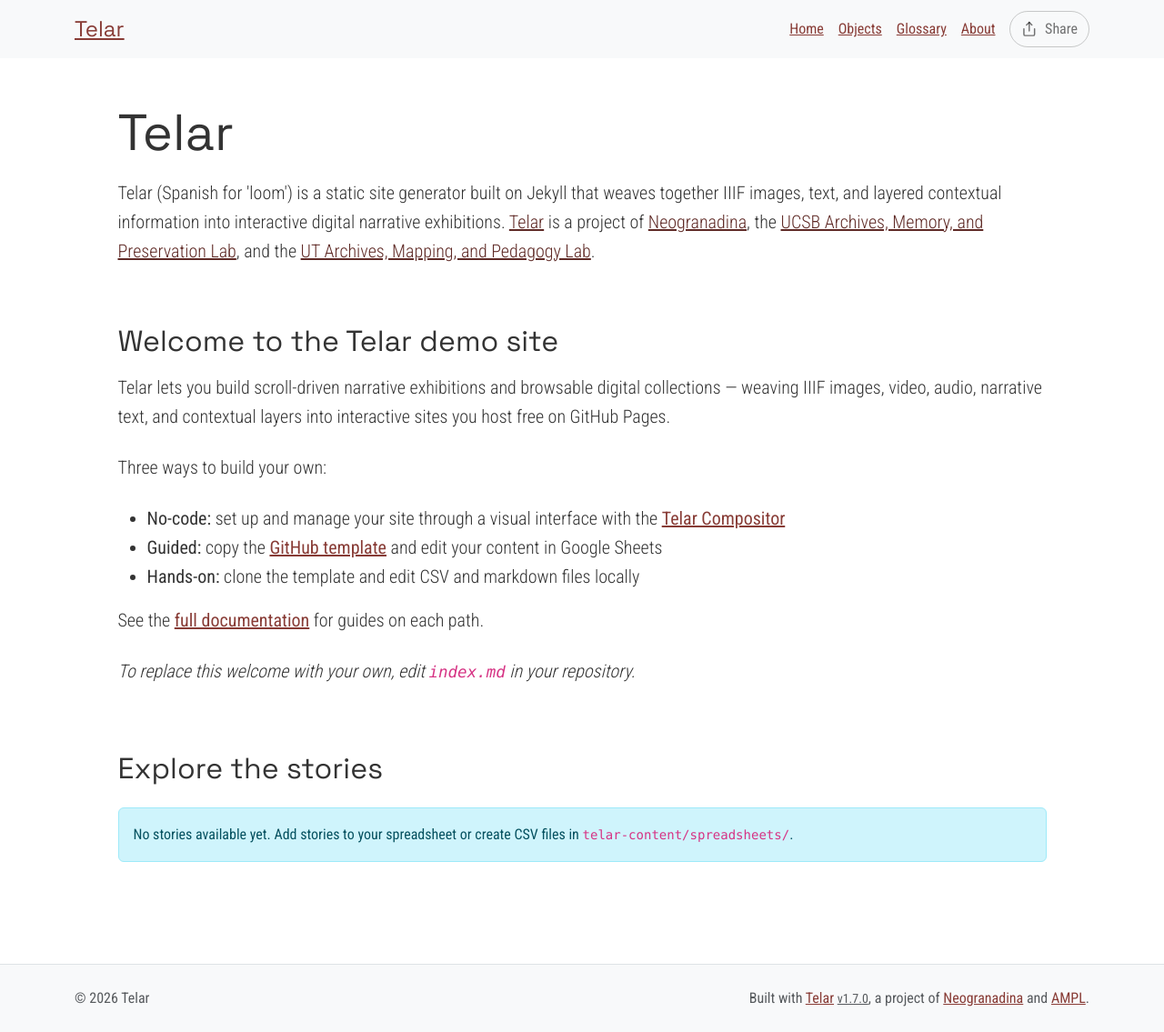
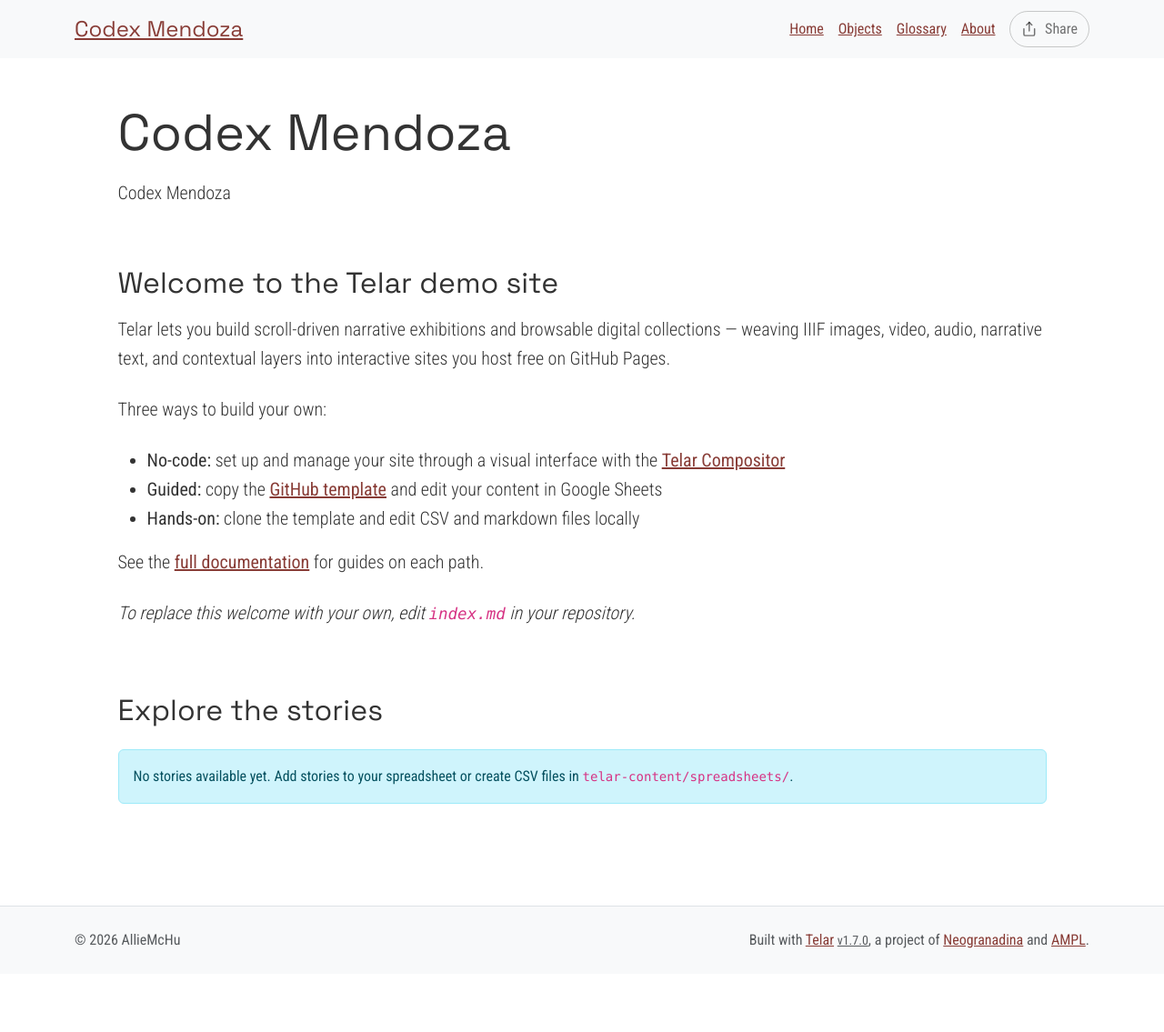
Before and after one commit to AllieMcHu/mchugh-codex-mendoza, a Jekyll site: the page built from index.md, in a window 1280 px wide. Shown: the whole page at 91% size. Built offline with Jekyll 4.4.1, drawn with Linux system fonts in a browser that asks for light colours; after the commit the page ends 1071 px from its top, so only the background shows below that.

Commit message:
Set up site configuration and starter content

```diff
--- a/_config.yml
+++ b/_config.yml
@@ -2,11 +2,11 @@
 # https://telar.org
 
 # Site Settings
-title: "Telar"
-description: "Telar (Spanish for 'loom') is a static site generator built on Jekyll that weaves together IIIF images, text, and layered contextual information into interactive digital narrative exhibitions. <a href='https://github.com/UCSB-AMPLab/telar'>Telar</a> is a project of <a href='https://neogranadina.org'>Neogranadina</a>, the <a href='https://ampl.clair.ucsb.edu/'>UCSB Archives, Memory, and Preservation Lab</a>, and the <a href='https://liberalarts.utexas.edu/history/'>UT Archives, Mapping, and Pedagogy Lab</a>."
-url: "https://ampl.clair.ucsb.edu"
-baseurl: "/telar"
-author: ""
+title: "Codex Mendoza"
+description: "Codex Mendoza"
+url: "https://alliemchu.github.io"
+baseurl: "/mchugh-codex-mendoza"
+author: "AllieMcHu"
 email: ""
 telar_theme: "trama" # Options: trama, paisajes, neogranadina, santa-barbara, austin, or custom
 logo: ""
@@ -18,7 +18,7 @@
   show_on_homepage: true # Set to false to hide stories section from homepage (stories still accessible via direct URL)
   show_story_steps: true # Set to false to hide "Step X" overlay in stories
   show_object_credits: true # Set to true to display object credits badge (bottom-left corner, dismissable)
-  include_demo_content: true # Fetch demo stories from content.telar.org. Switch this off to hide demo stories and their content.
+  include_demo_content: false # Fetch demo stories from content.telar.org. Switch this off to hide demo stories and their content.
 
 # Collection Interface Settings
 collection_interface:
@@ -45,7 +45,7 @@
 #    - If using GitHub Pages: GitHub Actions will automatically discover tab GIDs and fetch CSVs
 #    - If running locally: Run `python3 scripts/fetch_google_sheets.py` before building
 google_sheets:
-  enabled: true
+  enabled: false
   published_url: "https://docs.google.com/spreadsheets/d/e/2PACX-1vT9eeRoyQCr1j-1uDaWBm-rgZNXtn9A-mepL0I4dqDTx2-E_6gbVD-8x0DYDVhppiAzrFpd20_9cr3z/pubhtml"
 
 #
--- a/telar-content/spreadsheets/glossary.csv
+++ b/telar-content/spreadsheets/glossary.csv
@@ -2,6 +2,4 @@
 id_término,titulo,definición
 # Make it lower-case and avoid spaces.,# Please provide a title — this is required.,"Panel content: write text here, paste markdown, or the name of an .md file in /components/texts/glossary/ (the .md extension is required)"
 # Escríbelo en minúsculas y sin espacios.,# Incluye un título: este campo es obligatorio.,"Contenido del panel: escribe texto aquí, pega markdown, o indica un archivo archivo .md en /components/texts/glossary/ (la extensión .md es obligatoria)"
-telar,Telar,"Telar (Spanish for 'loom') is a minimal-computing framework that weaves together IIIF images, audio, video, and texts to create layered visual narratives for digital scholarship, public exhibitions, community storytelling, and classroom projects. Learn more at [Telar.org](https://telar.org)
-
-Telar es un marco de computación mínima que entreteje imágenes IIIF, audio, video y textos en narrativas visuales por capas para humanidades digitales, exposiciones públicas, narrativa comunitaria y proyectos en el salón de clase. Aprende más en [Telar.org](https://telar.org)"
+telar,Telar,"Telar (Spanish for 'loom') is a minimal-computing framework that weaves together IIIF images, audio, video, and texts to create layered visual narratives for digital scholarship, public exhibitions, community storytelling, and classroom projects. Learn more at [Telar.org](https://telar.org)"
--- a/telar-content/spreadsheets/plantilla_en_blanco.csv
+++ /dev/null
@@ -1,5 +0,0 @@
-paso,objeto,página,x,y,zoom,inicio_clip,fin_clip,bucle,texto_alt,pregunta,respuesta,boton_capa1,contenido_capa1,boton_capa2,contenido_capa2
-#,id_objeto de la pestaña objetos / objects,para objetos con múltiples páginas,Posición horizontal 0-1 (0.5 = centro),Posición vertical 0-1 (0.5 = centro),1.0 = imagen completa,"Tiempo de inicio para clips de video/audio, ej. ""1:30"" (m:ss) o ""90"" (segundos)",Tiempo de fin para clips de video/audio,sí para repetir el clip (loop),"Describe lo que se ve en esta vista ampliada para lectores de pantalla. Si se deja vacío, se usa la descripción de imagen del objeto.",Encabezado para este paso,Texto breve de 1-2 oraciones,"Texto opcional del botón (predeterminado: ""Saber más"")","Contenido del panel: escribe texto aquí, pega markdown, o indica ruta a archivo .md (ej. tu-historia/archivo.md)","Texto opcional del segundo botón (predeterminado: ""Profundizar más"")","Segundo panel: escribe texto aquí, pega markdown, o indica ruta a archivo .md"
-1,telar-placeholder,,,,,,,,,pregunta,respuesta,,,,
-2,telar-placeholder,,,,,,,,,pregunta,respuesta,,,,
-3,telar-placeholder,,,,,,,,,pregunta,respuesta,,,,
--- a/telar-content/spreadsheets/project.csv
+++ b/telar-content/spreadsheets/project.csv
@@ -3,4 +3,3 @@
 #,# Must match the tab name exactly. Use lowercase letters and hyphens (e.g. allegorical-woman),Story title,Optional subtitle,Optional attribution (supports markdown),"If ""yes"", then users will need the key you set in _config.yml to access this story."
 #,# Debe coincidir con el nombre de la pestaña exactamente. Usa letras minúsculas y guiones (p. ej. mujer-alegorica),Título de la historia,Subtítulo opcional,Atribución opcional (admite markdown),"Si ""sí"", los usuarios deberán utilizar la clave que fijes en _config.yml"
 1,blank_template,replace me with your title,,,FALSE
-2,plantilla_en_blanco,reemplázame con tu título,,,FALSE
```
Also changed, not shown: telar-content/texts/stories/plantilla_en_blanco/ejemplo-panel.md (deleted, +0 -9 lines).
